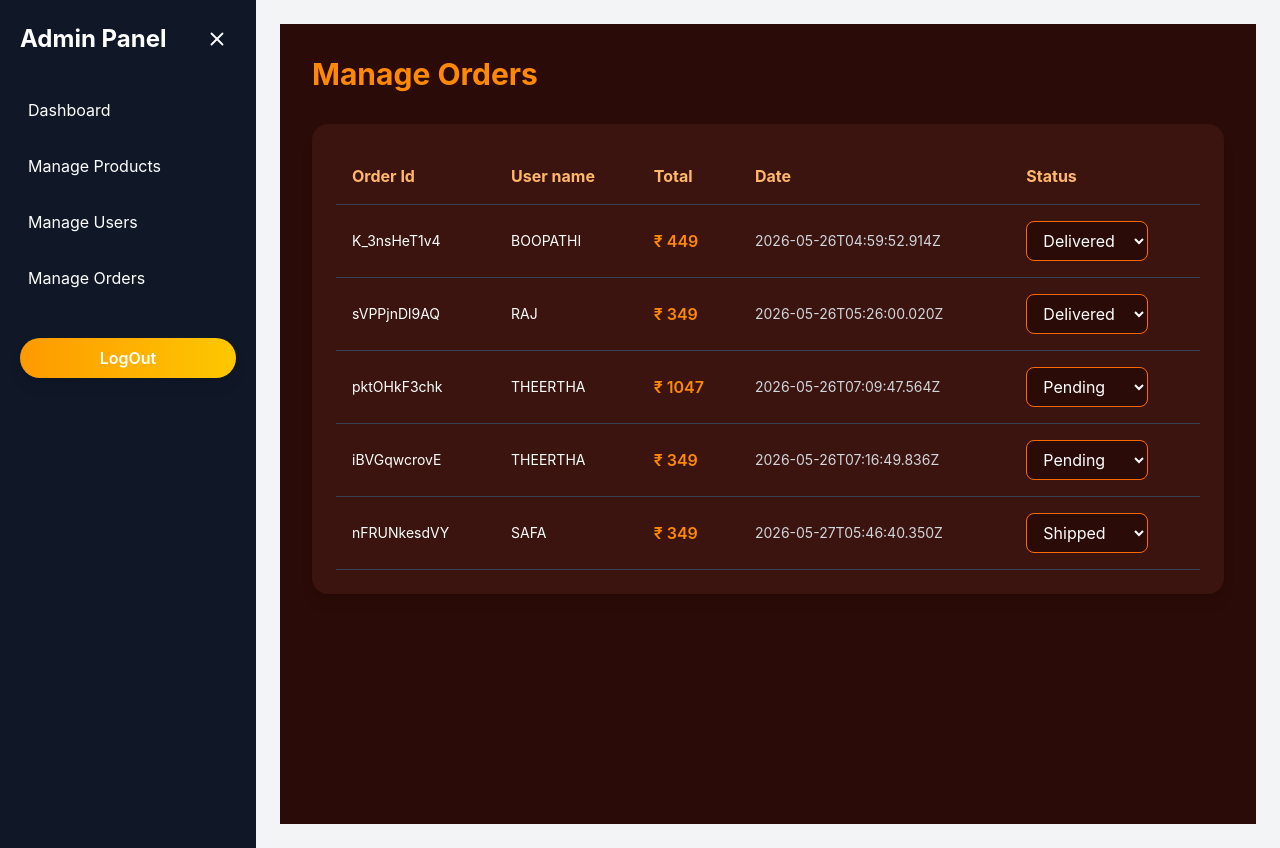
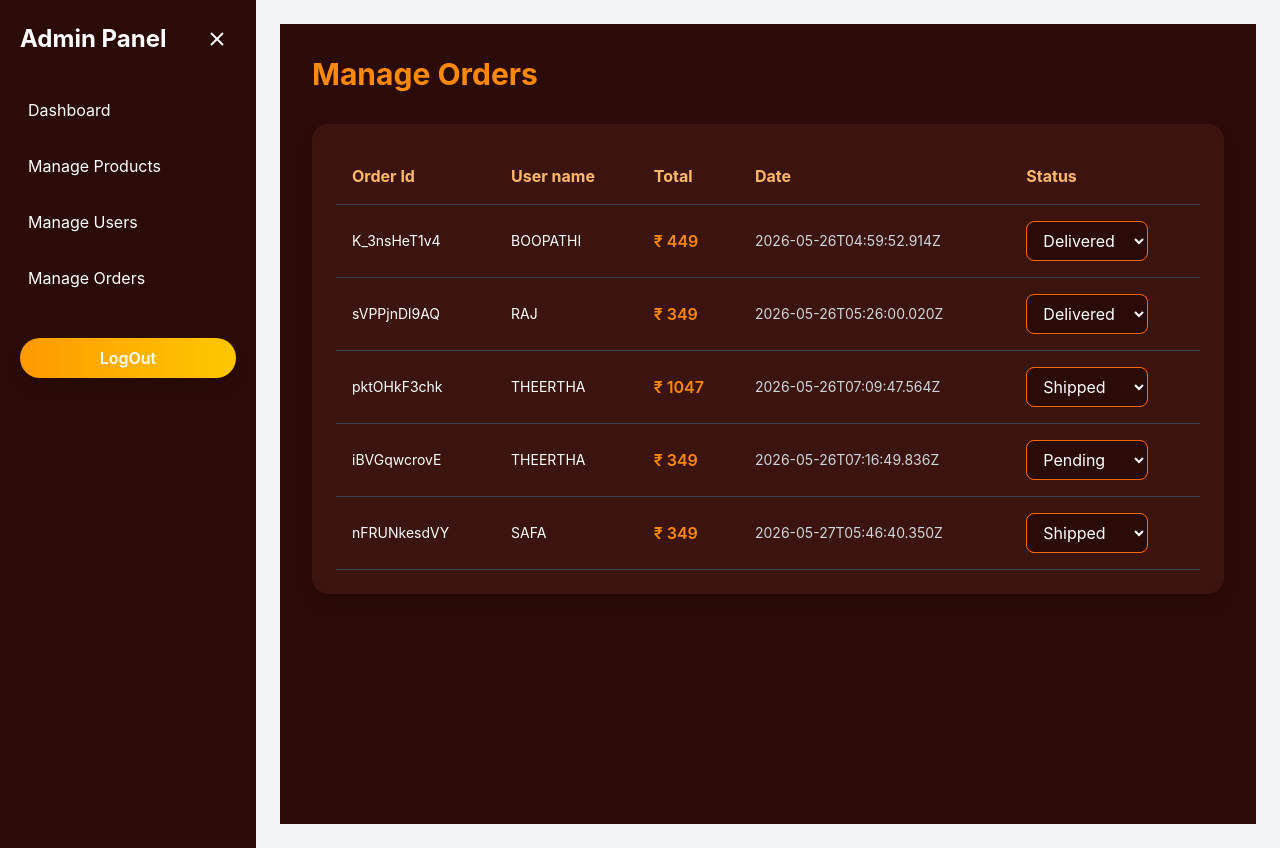
Before and after one commit to Anees-Rahman-dev/E-commerce-Project, a React (Vite) app: page /ManageOrders in a window 1280 px wide. Built offline with nearby package versions, Linux system fonts and the light colour scheme; data requests are answered from the project's data file; sample sign-in values are in the browser's storage; a web font is replaced by a local one.

Commit message:
changed dashboard admin panel color

```diff
--- a/db.json
+++ b/db.json
@@ -323,7 +323,7 @@
       ],
       "total": 1047,
       "address": "seyey64y6, pollachi, Tamilnadu, 642123",
-      "status": "placed",
+      "status": "Shipped",
       "date": "2026-05-26T07:09:47.564Z",
       "id": "pktOHkF3chk"
     },
--- a/src/layouts/AdminLayout.jsx
+++ b/src/layouts/AdminLayout.jsx
@@ -28,7 +28,7 @@
             <aside
                 className={`
                     ${open ? 'w-64' : 'w-20'}
-                    bg-gray-900 text-white p-5 transition-all duration-300`}
+                    bg-[#2b0b08] text-white p-5 transition-all duration-300`}
             >
 
                 {/* Top */}
```
